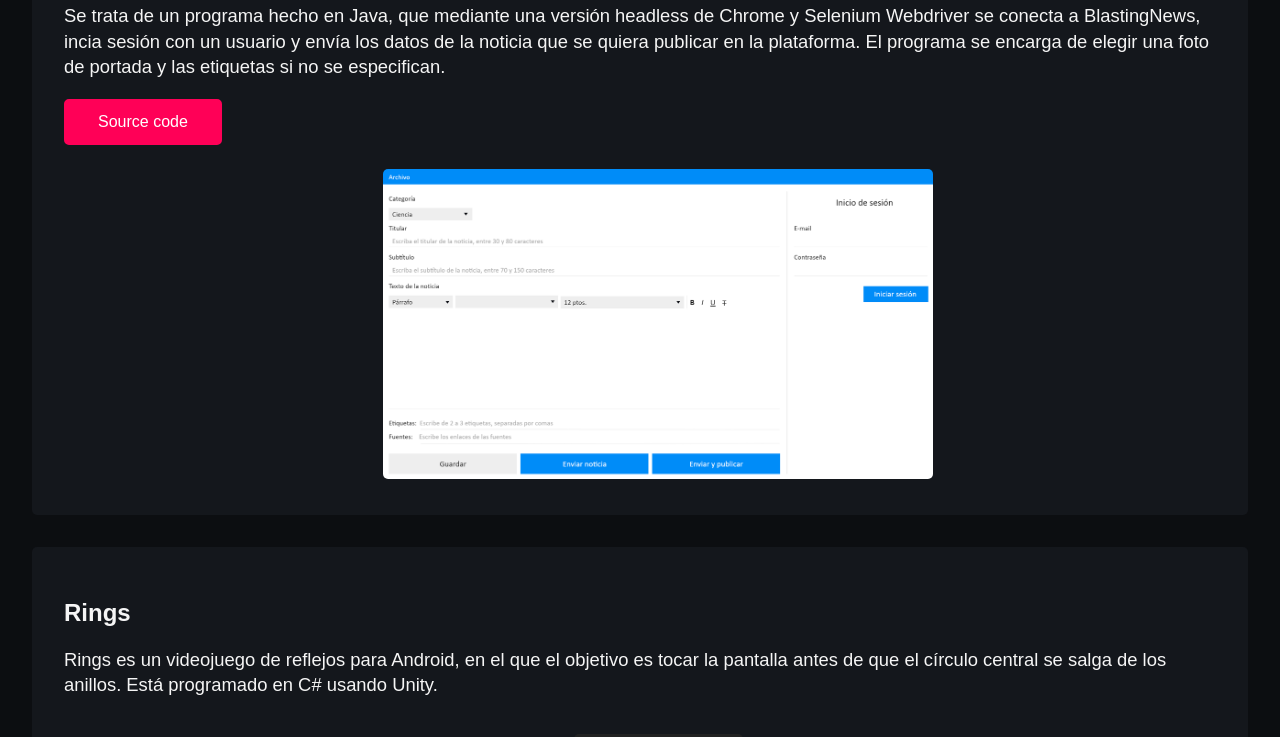
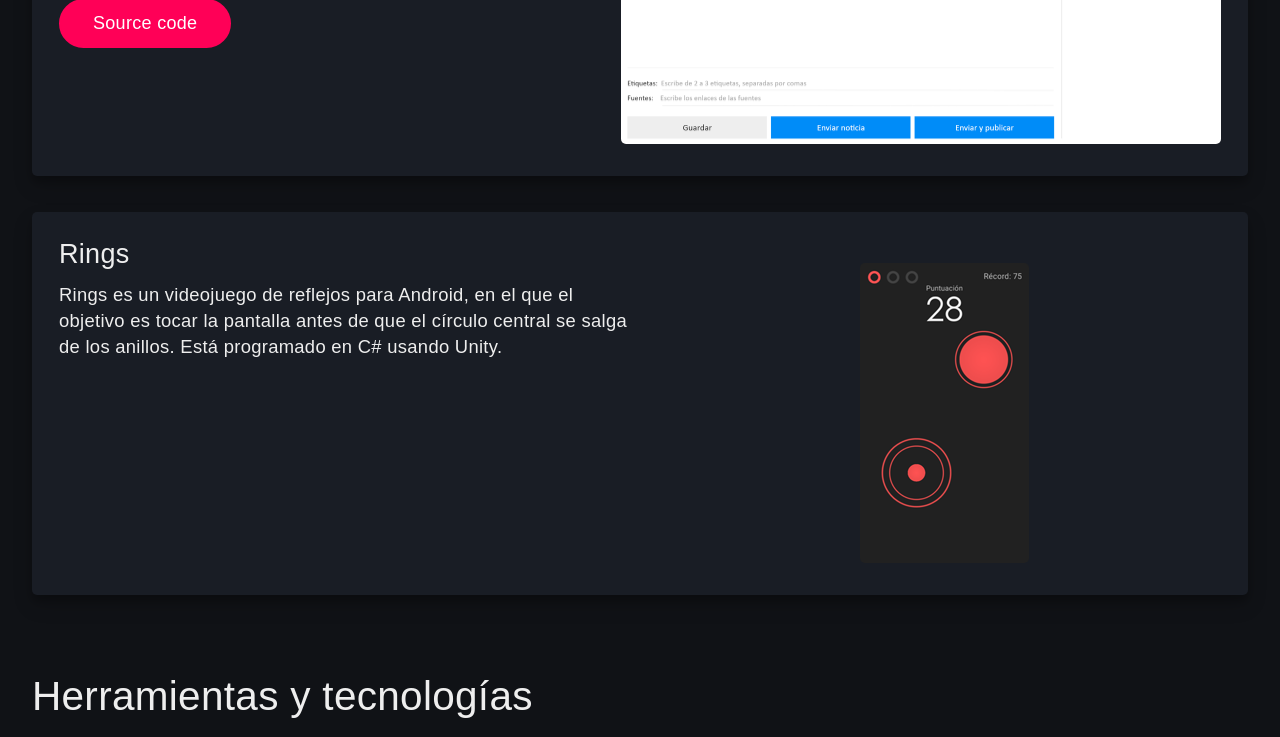
Before and after one commit to Zaleort/zaleort.github.io, a Vue app: page /#/ in a window 1280 px wide. Shown: the part 2000-2737 px from the top of the page. Built offline with nearby package versions, Linux system fonts and the light colour scheme.

Commit message:
Ajustes visuales

```diff
--- a/src/components/Project.vue
+++ b/src/components/Project.vue
@@ -1,7 +1,7 @@
 <template>
   <div class="pt-project animate-on-scroll fade-in-up-slight faster">
     <div>
-      <h2 class="pt-project__sub-heading">
+      <h2 class="pt-project__heading">
         {{ title }}
       </h2>
       <p>{{ description }}</p>
@@ -20,7 +20,7 @@
     </div>
     <div class="text-center">
       <img
-        class="project-img"
+        class="pt-project__img"
         :src="img"
         alt=""
       >
--- a/src/scss/_about.scss
+++ b/src/scss/_about.scss
@@ -1,7 +1,7 @@
 @include block(about) {
   display: flex;
   flex-direction: column;
-  max-width: $desktop-l;
+  max-width: $desktop-xl;
   margin: 60px auto;
   padding: 0 24px;
 
--- a/src/scss/_button.scss
+++ b/src/scss/_button.scss
@@ -1,8 +1,8 @@
 @include block(button) {
   display: inline-block;
   background-color: transparent;
-  border: 2px solid #fafafa;
-  border-radius: 5px;
+  border: 2px solid $primary;
+  border-radius: 50px;
   font-family: 'Rubik', sans-serif;
   font-size: 1em;
   text-decoration: none;
--- a/src/scss/_header.scss
+++ b/src/scss/_header.scss
@@ -72,13 +72,10 @@
   @include element(button) {
     @extend .pt-button;
     z-index: 1;
-    border-radius: 50px;
     position: absolute;
     bottom: 2.5em;
     left: 50%;
     transform: translateX(-50%);
-
-    border-color: $primary;
 
     &:hover {
         background-color: $primary;
--- a/src/scss/_project.scss
+++ b/src/scss/_project.scss
@@ -2,9 +2,10 @@
   display: flex;
   flex-direction: column;
   margin: 1em 0;
-  padding: 2em;
+  padding: 1.5em;
   background-color: $background-color400;
   border-radius: $border-radius;
+  box-shadow: $med-shadow;
 
   @include desktop-l {
     flex-direction: row;
@@ -16,21 +17,20 @@
 
   @include element(heading) {
     margin: 0;
-    font-size: 1.4rem;
+    font-size: 1.2em;
     font-weight: 500;
 
-    @include mobile-l { font-size: 1.75em; }
-    @include tablet   { font-size: 2em; }
-    @include desktop  { font-size: 2.25em; }
+    @include mobile-l { font-size: 1.3em; }
+    @include tablet   { font-size: 1.4em; }
+    @include desktop  { font-size: 1.5em; }
   }
 
   @include element(button) {
     @extend .pt-button;
-    font-weight: 500;
+    font-weight: 400;
     margin-top: 7px;
     border-color: $primary;
     background-color: $primary;
-    color: #fff;
 
     &:hover {
         border-color: $primary600;
@@ -44,4 +44,17 @@
       }
     }
   }
+
+  @include element(img) {
+    max-width: 250px;
+    margin-top: 24px;
+    border-radius: 5px;
+
+    @include mobile-l  { max-width: 400px; }
+    @include tablet    { max-width: 550px; }
+    @include desktop-l {
+      margin-left: 1.5em;
+      max-width: 600px
+    }
+  }
 }
--- a/src/scss/_section.scss
+++ b/src/scss/_section.scss
@@ -1,7 +1,7 @@
 @include block(section) {
   display: flex;
   flex-direction: column;
-  max-width: $desktop-l;
+  max-width: $desktop-xl;
   margin: 60px auto;
   padding: 0 24px;
 
--- a/src/scss/_variables.scss
+++ b/src/scss/_variables.scss
@@ -16,7 +16,7 @@ $grey900: #212121;
 $black: #000000;
 
 // Primary
-$primary: #FF0057;
+$primary: #ff0057;
 $primary50: tint($primary, 90%);
 $primary100: tint($primary, 70%);
 $primary200: tint($primary, 50%);
@@ -29,7 +29,7 @@ $primary800: shade($primary, 40%);
 $primary900: shade($primary, 50%);
 
 // Secondary
-$secondary: #00FFAA;
+$secondary: #00C49A;
 $secondary50: tint($secondary, 90%);
 $secondary100: tint($secondary, 70%);
 $secondary200: tint($secondary, 50%);
@@ -41,27 +41,27 @@ $secondary700: shade($secondary, 30%);
 $secondary800: shade($secondary, 40%);
 $secondary900: shade($secondary, 50%);
 
-$background-color: #0c0e11;
+$background-color: #101216;
 $background-color50: #353d4a;
 $background-color100: #2c343f;
 $background-color200: #242a33;
-$background-color300: #1c2128;
-$background-color400: #14171c;
+$background-color300: #1c232c;
+$background-color400: #191d25;
 
 // Common color
-$text-color: $grey100;
+$text-color: $grey200;
 $text-secondary-color: $grey500;
 $border-color: $grey300;
 
 $low-shadow:
-  0 3px 4px 0 rgba(0, 0, 0, 0.15),
-  0 6px 12px 0 rgba(0, 0, 0, 0.10) !default;
+  0 3px 4px 0 rgba(0, 0, 0, 0.18),
+  0 6px 12px 0 rgba(0, 0, 0, 0.13) !default;
 $med-shadow:
-  0 6px 8px 0 rgba(0, 0, 0, 0.18),
-  0 10px 20px 0 rgba(0, 0, 0, 0.13) !default;
+  0 6px 8px 0 rgba(0, 0, 0, 0.21),
+  0 10px 20px 0 rgba(0, 0, 0, 0.16) !default;
 $high-shadow:
-  0 12px 16px 0 rgba(0, 0, 0, 0.21),
-  0 14px 28px 0 rgba(0, 0, 0, 0.16) !default;
+  0 12px 16px 0 rgba(0, 0, 0, 0.24),
+  0 14px 28px 0 rgba(0, 0, 0, 0.19) !default;
 
 $topbar-height: 50px !default;
 $menu-hamburger-width: 250px;
@@ -74,4 +74,5 @@ $mobile: 320px;
 $mobile-l: 480px;
 $tablet: 768px;
 $desktop: 1024px;
-$desktop-l: 1400px;
+$desktop-l: 1200px;
+$desktop-xl: 1400px;
--- a/src/scss/main.scss
+++ b/src/scss/main.scss
@@ -17,7 +17,8 @@ html {
 }
 
 body {
-    font-size: 1rem;
+    font-size: 18px;
+    letter-spacing: 0.3px;
     font-family: 'Rubik', sans-serif;
     color: $text-color;
     -webkit-font-smoothing: antialiased;
@@ -30,17 +31,6 @@ p {
     margin: 12px 0;
     font-size: 1.15rem;
     line-height: 1.4;
-}
-
-.project-img {
-    max-width: 250px;
-    margin-top: 24px;
-    border-radius: 5px;
-
-    @include mobile-l  { max-width: 400px; }
-    @include tablet    { max-width: 550px; }
-    @include desktop   { margin-left: 36px }
-    @include desktop-l { max-width: 600px }
 }
 
 .icon {
--- a/src/views/Home.vue
+++ b/src/views/Home.vue
@@ -16,6 +16,12 @@
       :key="name"
       v-bind="project"
     />
+  </section>
+
+  <section id="skills" class="pt-section">
+    <h1 class="pt-section__heading">
+      Herramientas y tecnologías
+    </h1>
   </section>
 
   <contact v-bind="contact" />
```
